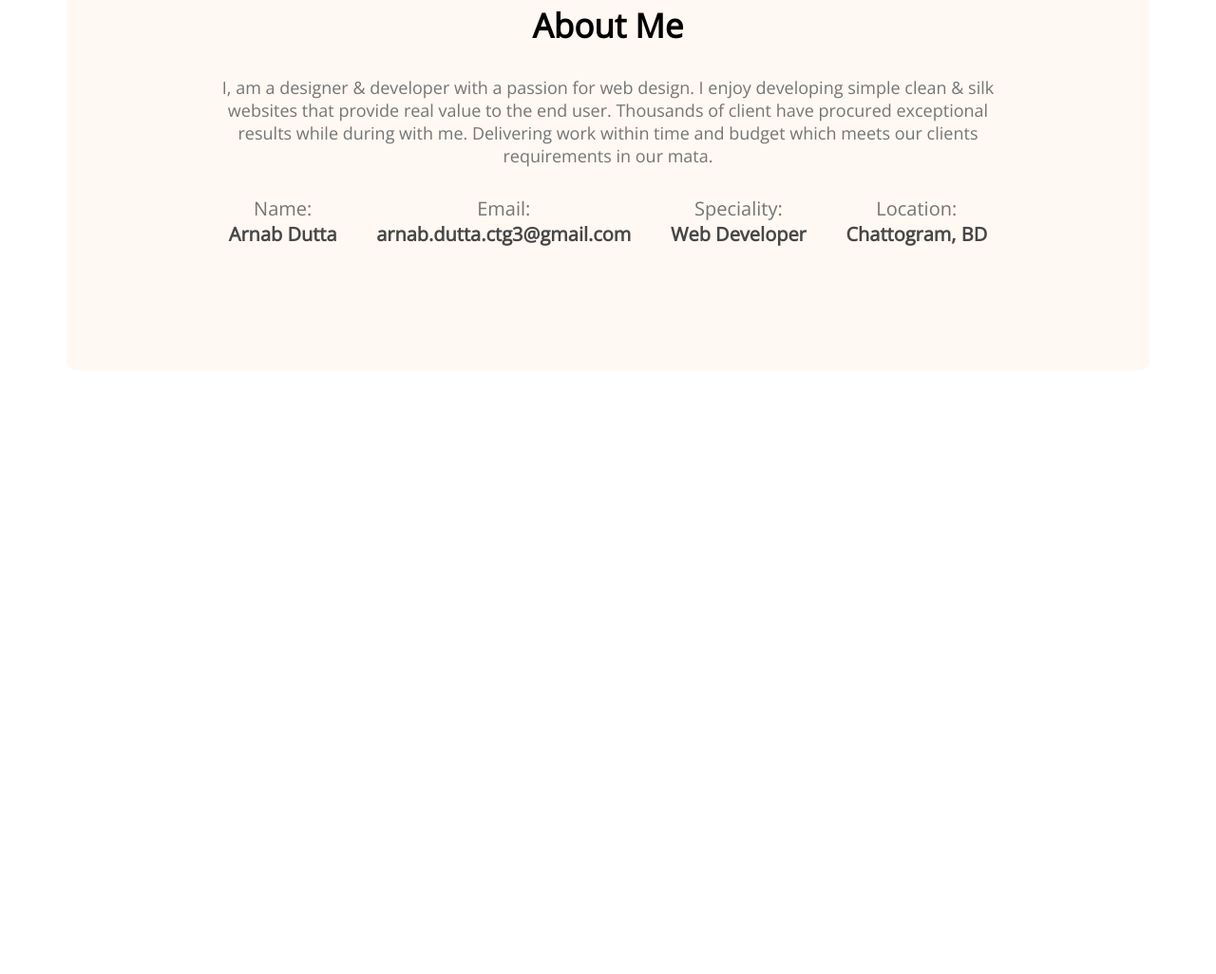
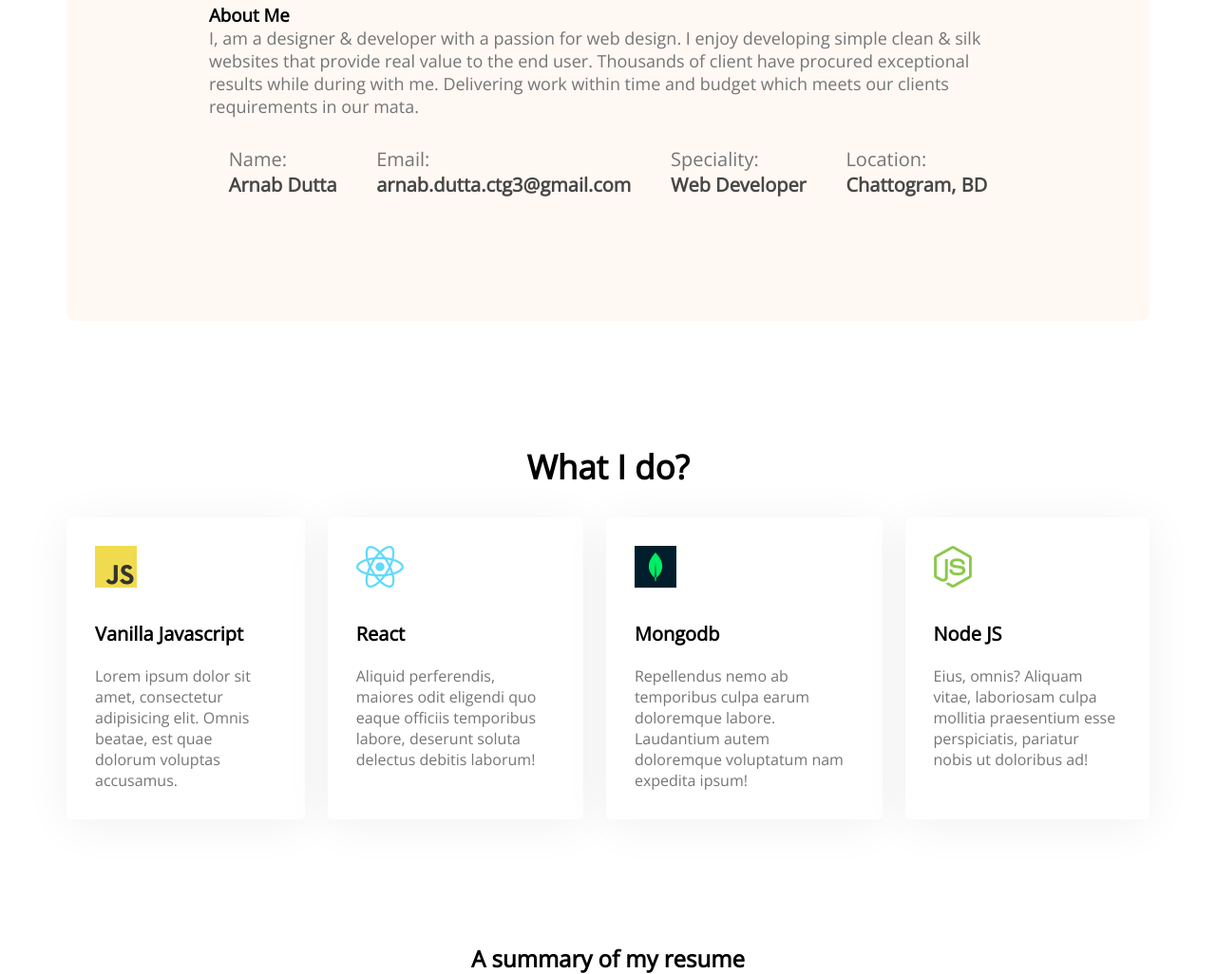
Before and after one commit to ArnabDutta1/My_first_portfolio, a plain HTML site: page index.html in a window 1280 px wide. Shown: the part 1046-2072 px from the top of the page at 95% size. Before the commit the page ends 1436 px from the top, so only its background shows below. Drawn offline with nearby package versions, Linux system fonts and the light colour scheme.

Commit message:
what i do

```diff
--- a/index.html
+++ b/index.html
@@ -52,6 +52,36 @@
                 </div>
             </div>
         </section>
+        <!-- What I Do Section -->
+        <section class="what-i-do">
+            <h3 class="Section-title">What I do?</h3>
+            <div class="skills-container">
+                <div class="skill">
+                    <img src="style/js.png" alt="">
+                   <p class="skill-title">Vanilla Javascript</p>
+                    <p class="skill-description">Lorem ipsum dolor sit amet, consectetur adipisicing elit. Omnis beatae, est quae dolorum voluptas accusamus.</p>
+                </div>
+                <div class="skill">
+                    <img src="style/react.png" alt="">
+                    <p class="skill-title">React</p>
+                    <p class="skill-description">Aliquid perferendis, maiores odit eligendi quo eaque officiis temporibus labore, deserunt soluta delectus debitis laborum!</p>
+                </div>
+                <div class="skill">
+                    <img src="style/mongo.png" alt="">
+                    <p class="skill-title">Mongodb</p>
+                    <p class="skill-description">Repellendus nemo ab temporibus culpa earum doloremque labore. Laudantium autem doloremque voluptatum nam expedita ipsum!</p>
+                </div>
+                <div class="skill">
+                    <img src="style/nodejs.png" alt="">
+                    <p class="skill-title">Node JS</p>
+                    <p class="skill-description">Eius, omnis? Aliquam vitae, laboriosam culpa mollitia praesentium esse perspiciatis, pariatur nobis ut doloribus ad!</p>
+                </div>
+            </div>
+        </section>
+        <!--Resume section-->
+        <section class="resume">
+            <h1 class="section-title">A summary of my resume</h1>
+        </section>
     </main>
     <footer>
 
--- a/style/portfolio.css
+++ b/style/portfolio.css
@@ -73,13 +73,14 @@ nav{
 }
 /* about section style */
 .about{
+    text-align: cente;
     margin-top: 130px;
-    text-align: center;
     background-color: #FFF8F3;
     border-radius: 10px;
     padding: 130px 150px;
 }
-.section-title{
+.Section-title{
+    text-align: center;
     font-weight: 700;
     font-size: 35px;
     margin-bottom: 30px;
@@ -102,3 +103,30 @@ nav{
     font-size: 20px;
     color: #474747;
 }
+/* What i do */
+.what-i-do{
+    margin-top: 130px;
+}
+.skills-container{
+    display: flex;
+    gap: 24px;
+}
+.skill{
+    background: #FFFFFF;
+    box-shadow: 0 6px 50px rgba(14, 14, 14, 0.06);
+    border-radius: 5px;
+    padding: 30px;
+}
+.skill-title{
+    font-size: 20px;
+    font-weight: 700;
+    margin-top: 30px;
+    margin-bottom: 20px;
+}
+.skill-description{
+    color: #757575;
+}
+.resume{
+    margin-top: 130px;
+    text-align: center;
+}
```
